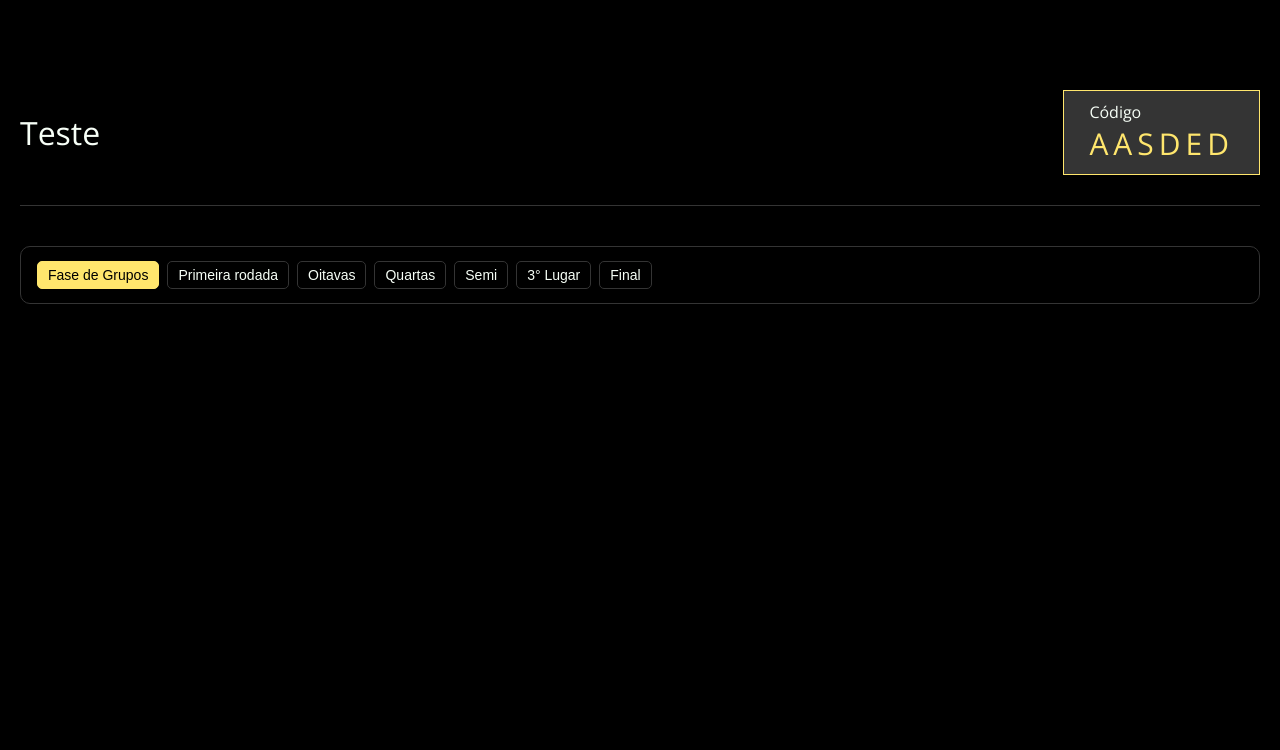
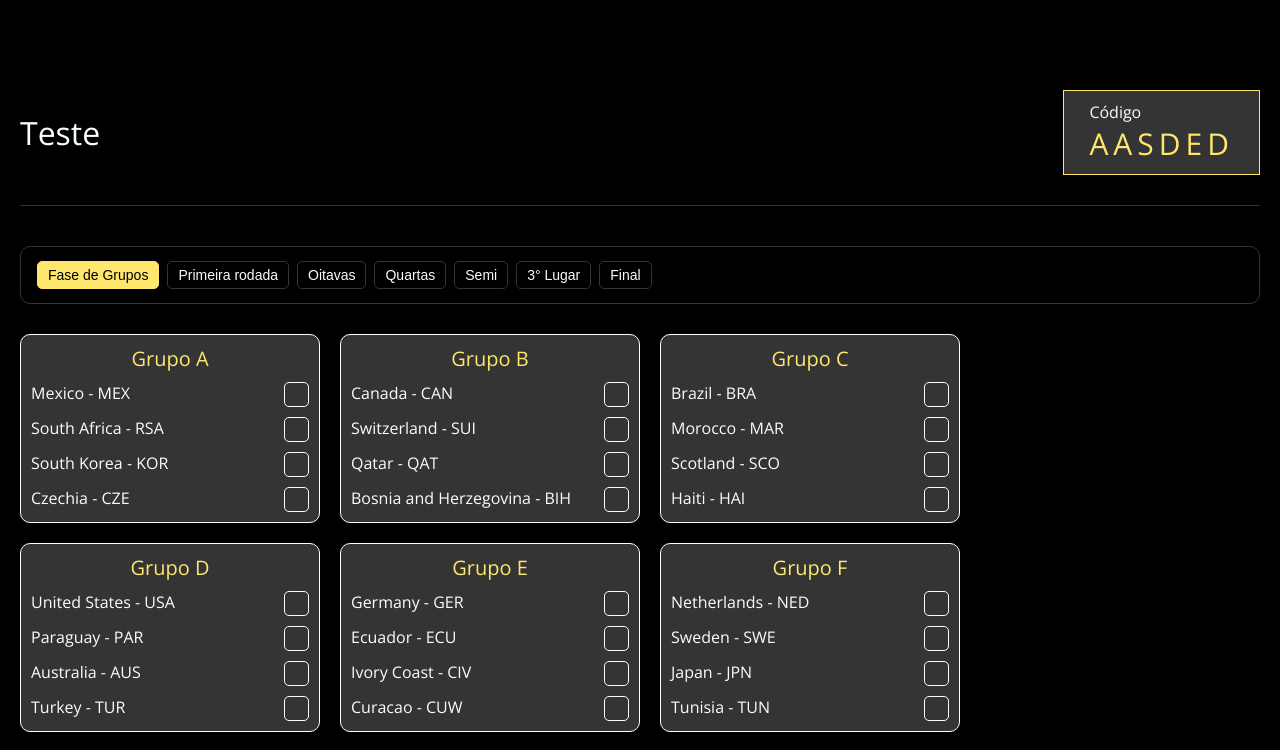
Before and after one commit to RizziSilva/bolao, a React (Vite) app: page /bolao/1 in a window 1280 px wide. Shown: the top 750 px of the page. Built offline with nearby package versions, Linux system fonts and the light colour scheme; no server answers.

Commit message:
feat: create group stage cards

```diff
--- /dev/null
+++ b/src/pages/bolao-detail/components/group-stage-card/index.jsx
@@ -0,0 +1,70 @@
+import { useState } from "react";
+import { MOCK_TEAMS } from "@constants";
+import "./style.scss";
+
+export function GroupStageCard() {
+  const [selectedTeams, setSelectedTeams] = useState({});
+
+  function handleSelectedTeam(group, teamId) {
+    setSelectedTeams((current) => {
+      const selected = current[group] || [];
+      const hasTeamAlreadyBeenSelected = selected.includes(teamId);
+      const hasTwoSelectedTeamsAlready = selected.length >= 2;
+
+      if (hasTeamAlreadyBeenSelected)
+        return {
+          ...current,
+          [group]: selected.filter((id) => id !== teamId),
+        };
+
+      if (hasTwoSelectedTeamsAlready) return current;
+
+      return {
+        ...current,
+        [group]: [...selected, teamId],
+      };
+    });
+  }
+
+  function getTeamsAsGroups() {
+    return MOCK_TEAMS.reduce((groups, team) => {
+      if (!groups[team.group]) groups[team.group] = [];
+
+      groups[team.group].push(team);
+      return groups;
+    }, {});
+  }
+
+  function renderGroupTeams(teams, group) {
+    return teams.map(({ name, acronym, id }) => {
+      const isSelected = selectedTeams[group]?.includes(id);
+
+      return (
+        <div key={id} className="container-team">
+          <span className="name">
+            {name} - {acronym}
+          </span>
+          <button
+            className={`button ${isSelected ? "selected" : ""}`}
+            onClick={() => handleSelectedTeam(group, id)}
+          />
+        </div>
+      );
+    });
+  }
+
+  function renderGroupCards() {
+    const groupsInfo = getTeamsAsGroups();
+
+    return Object.entries(groupsInfo).map(([group, teams]) => (
+      <div key={group} className="container-group">
+        <span className="title">Grupo {group}</span>
+        {renderGroupTeams(teams, group)}
+      </div>
+    ));
+  }
+
+  return (
+    <div id="container-group-stage-card-component">{renderGroupCards()}</div>
+  );
+}
--- /dev/null
+++ b/src/pages/bolao-detail/components/group-stage-card/style.scss
@@ -0,0 +1,55 @@
+@use "@styles" as *;
+
+#container-group-stage-card-component {
+  display: flex;
+  width: 100%;
+  flex-flow: wrap;
+  gap: 20px;
+
+  > .container-group {
+    border: 1px solid $mint-cream;
+    width: 300px;
+    padding: 10px;
+    background-color: $graphite;
+    display: flex;
+    flex-direction: column;
+    border-radius: 10px;
+
+    > .title {
+      color: $royal-gold;
+      font-size: 20px;
+      align-self: center;
+      margin-bottom: 10px;
+    }
+
+    > .container-team {
+      width: 100%;
+      display: flex;
+      justify-content: space-between;
+      margin-bottom: 10px;
+
+      &:last-child {
+        margin-bottom: 0;
+      }
+
+      > .name {
+        color: $mint-cream;
+        font-size: 16px;
+      }
+
+      > .button {
+        width: 25px;
+        height: 25px;
+        background-color: transparent;
+        border: 1px solid $mint-cream;
+        border-radius: 5px;
+        cursor: pointer;
+
+        &.selected {
+          border-color: $light-green;
+          background-color: $light-green;
+        }
+      }
+    }
+  }
+}
--- a/src/pages/bolao-detail/components/index.js
+++ b/src/pages/bolao-detail/components/index.js
@@ -1 +1,2 @@
 export { Stages } from "./stages";
+export { GroupStageCard } from "./group-stage-card";
--- a/src/pages/bolao-detail/components/stages/index.jsx
+++ b/src/pages/bolao-detail/components/stages/index.jsx
@@ -14,6 +14,7 @@ export function Stages({ teams, setSelectedStage, selectedStage }) {
         <button
           onClick={() => handleClick(id)}
           className={`${isSelected ? "selected" : ""} container-stage`}
+          key={id}
         >
           {label}
         </button>
--- a/src/pages/bolao-detail/components/stages/style.scss
+++ b/src/pages/bolao-detail/components/stages/style.scss
@@ -5,6 +5,7 @@
   border-radius: 10px;
   border: 1px solid $graphite;
   display: flex;
+  margin-bottom: 30px;
   padding: 14px 16px;
   width: 100%;
 
--- a/src/pages/bolao-detail/index.jsx
+++ b/src/pages/bolao-detail/index.jsx
@@ -1,7 +1,7 @@
 import { useEffect, useState } from "react";
 import { useParams } from "react-router-dom";
 import { MOCK_BOLAO, MOCK_STAGES, MOCK_TEAMS } from "@constants";
-import { Stages } from "./components";
+import { GroupStageCard, Stages } from "./components";
 import "./style.scss";
 
 export function BolaoDetail() {
@@ -46,6 +46,7 @@ export function BolaoDetail() {
           selectedStage={selectedStage}
           setSelectedStage={setSelectedStage}
         />
+        <GroupStageCard />
       </div>
     </div>
   );
```
Also changed, not shown: src/constants/mocks.js (+0 -11 lines).
